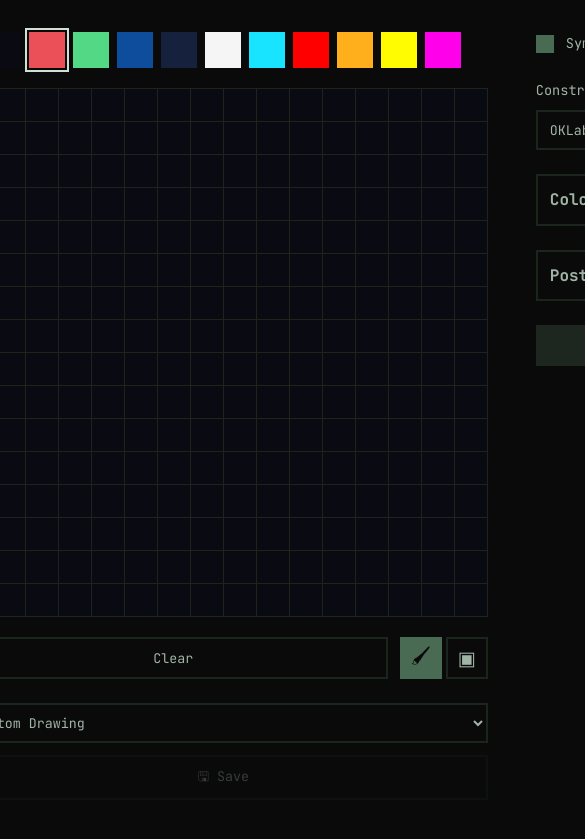
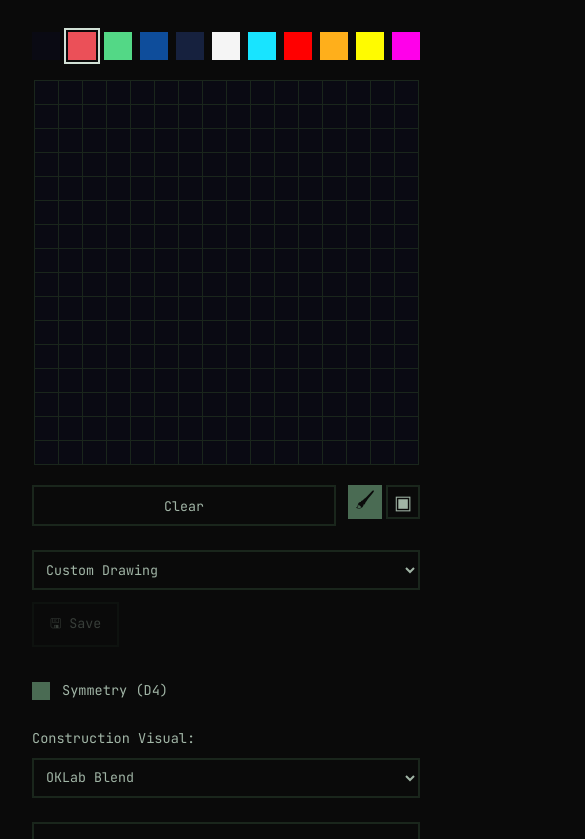
Before and after one commit to SrLeal42/Wave_Overlap, a React (Vite) app: page / in a window 390 px wide. Shown: the top 839 px of the page, 585 px wide, since content can reach past the window. Built offline with nearby package versions, Linux system fonts and the light colour scheme.

Commit message:
UPDATE: Melhorando a responsividade

```diff
--- a/src/App.css
+++ b/src/App.css
@@ -5,9 +5,9 @@
   justify-content: center;
   align-items: flex-start;
   padding: 2rem;
-  gap: 3rem;
-  max-width: 1600px;
+  gap: 2rem;
   margin: 0 auto;
+  flex-wrap: wrap;
 }
 
 .left-panel {
@@ -21,12 +21,34 @@
   display: flex;
   flex-direction: column;
   gap: 1.5rem;
-  flex: 0 0 280px;
+  flex: 0 0 var(--center-panel-width);
 }
 
 .right-panel {
   flex: 0 0 auto;
 }
+
+/* ── Breakpoint: empilha output abaixo do drawing ── */
+@media (max-width: 1100px) {
+  .app-container {
+    flex-direction: column;
+    align-items: center;
+    gap: 2rem;
+  }
+
+  .center-panel {
+    flex-basis: auto;
+    width: 100%;
+    max-width: 500px;
+  }
+
+  .right-panel {
+    width: 100%;
+    display: flex;
+    justify-content: center;
+  }
+}
+
 
 /* Sharp Inputs and Buttons */
 .sharp-select {
@@ -158,3 +180,30 @@
   background: var(--accent);
   border-color: var(--accent);
 }
+
+
+.preset-controls {
+  display: flex;
+  flex-direction: column;
+  gap: 0.75rem;
+}
+
+.preset-actions {
+  display: flex;
+  gap: 0.5rem;
+}
+
+.control-group {
+  display: flex;
+  flex-direction: column;
+  gap: 0.5rem;
+}
+
+.control-group>span {
+  font-size: 0.85rem;
+}
+
+.btn-generate.cancel {
+  background-color: #5e2323;
+  border-color: #5e2323;
+}
--- a/src/App.tsx
+++ b/src/App.tsx
@@ -178,7 +178,7 @@
           externalGrid={presetGrid}
         />
 
-        <div style={{ display: 'flex', flexDirection: 'column', gap: '0.75rem' }}>
+        <div className="preset-controls">
 
           <select className="sharp-select" onChange={handlePresetChange} value={selectedPresetId}>
             <option value="">Custom Drawing</option>
@@ -196,8 +196,8 @@
             )}
           </select>
 
-          <div style={{ display: 'flex', gap: '0.5rem' }}>
-            <button className="btn-sharp" style={{ flex: 1 }} onClick={handleSave} disabled={!grid || isBuiltIn}>
+          <div className="preset-actions">
+            <button className="btn-sharp preset-save-btn" onClick={handleSave} disabled={!grid || isBuiltIn}>
               🖫 Save
             </button>
             {isUserSaved && (
@@ -221,8 +221,8 @@
           Symmetry (D4)
         </label>
 
-        <div style={{ display: 'flex', flexDirection: 'column', gap: '0.5rem' }}>
-          <span style={{ fontSize: '0.85rem' }}>Construction Visual:</span>
+        <div className="control-group">
+          <span>Construction Visual:</span>
           <select className="sharp-select" value={renderMode} onChange={(e) => setRenderMode(Number(e.target.value) as RenderMode)}>
             {RENDER_MODES.map(m => (
               <option key={m.value} value={m.value}>{m.label}</option>
@@ -275,10 +275,9 @@
 
 
         <button
-          className="btn-sharp btn-generate"
+          className={`btn-sharp btn-generate ${isLive ? 'cancel' : ''}`}
           onClick={handleAction}
           disabled={!isLive && (!grid || status !== 'ready')}
-          style={{ backgroundColor: isLive ? '#5e2323' : undefined, borderColor: isLive ? '#5e2323' : undefined }}
         >
           {isLive ? '■ Cancel Generation' : 'Generate (WFC)'}
         </button>
--- a/src/index.css
+++ b/src/index.css
@@ -18,6 +18,21 @@
   text-rendering: optimizeLegibility;
   -webkit-font-smoothing: antialiased;
   -moz-osx-font-smoothing: grayscale;
+
+  /* Grid de desenho: 32px → 48px max (16×48 = 768px de grid, razoável em 4K) */
+  --cell-size: clamp(23px, 2.2vw, 32px);
+
+  /* Paleta: 36px → 48px max */
+  --swatch-size: clamp(28px, 2.5vw, 36px);
+
+  /* Output canvas: 768px → 1024px max */
+  --output-size: clamp(370px, 50vw, 768px);
+
+  /* Botão de tool: 42px → 52px max */
+  --tool-btn-size: clamp(34px, 2.8vw, 42px);
+
+  /* Center panel: 280px → 360px max */
+  --center-panel-width: clamp(220px, 20vw, 360px);
 }
 
 body {
--- a/src/styles/DrawingGrid.css
+++ b/src/styles/DrawingGrid.css
@@ -11,8 +11,8 @@
 }
 
 .palette-swatch {
-    width: 36px;
-    height: 36px;
+    width: var(--swatch-size);
+    height: var(--swatch-size);
     border: 2px solid transparent;
     border-radius: 0;
     cursor: pointer;
@@ -38,8 +38,8 @@
 }
 
 .grid-cell {
-    width: 32px;
-    height: 32px;
+    width: var(--cell-size);
+    height: var(--cell-size);
     cursor: crosshair;
     transition: none;
 }
@@ -84,8 +84,8 @@
     display: flex;
     align-items: center;
     justify-content: center;
-    width: 42px;
-    height: 42px;
+    width: var(--tool-btn-size);
+    height: var(--tool-btn-size);
     font-size: 1.2rem;
     border: 2px solid var(--border);
     border-radius: 0;
--- a/src/styles/OutputGrid.css
+++ b/src/styles/OutputGrid.css
@@ -4,8 +4,8 @@
 }
 
 .output-canvas {
-    width: 768px;
-    height: 768px;
+    width: var(--output-size);
+    height: var(--output-size);
     image-rendering: pixelated;
     image-rendering: crisp-edges;
     border: 2px solid var(--border);
```
